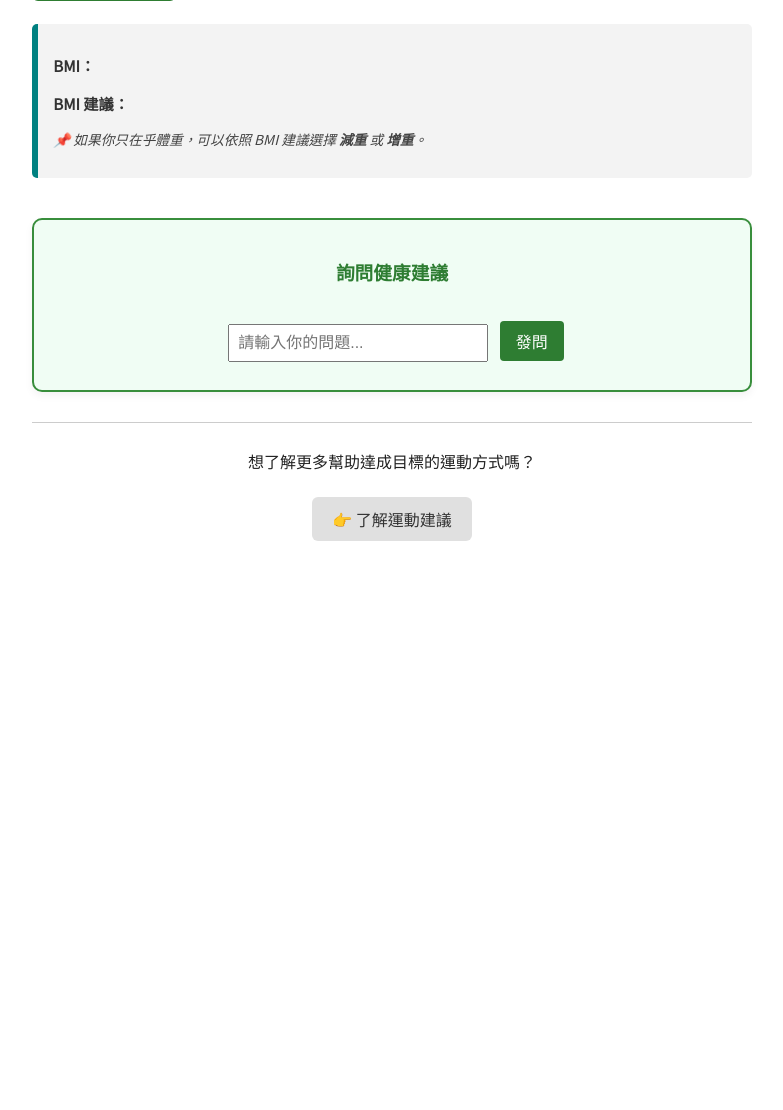
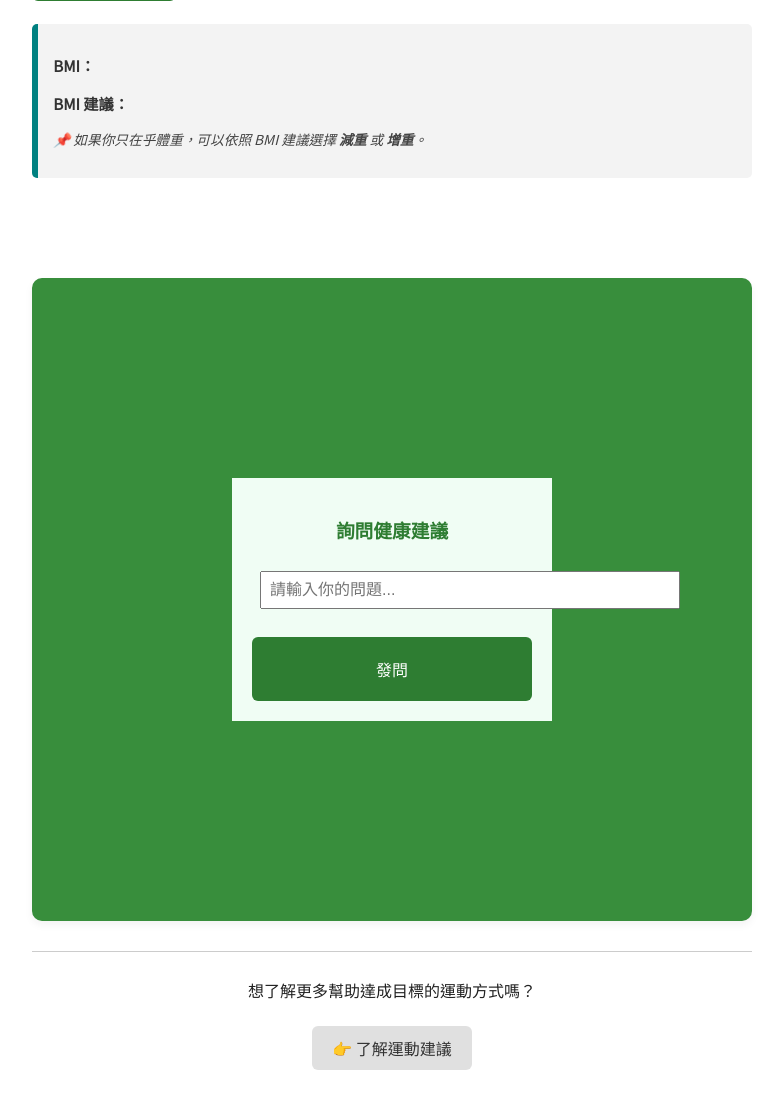
Before and after one commit to TingYu89/tdee-app, a FastAPI app: page / in a window 1280 px wide. Shown: the part 1402-2512 px from the top of the page, without its empty margins (248-1031 px from the left). Before the commit the page ends 1943 px from the top, so only its background shows below. Run offline with FastAPI, Linux system fonts and the light colour scheme.

Commit message:
feat: 加入 AI 發問功能與版面調整

```diff
--- a/main.py
+++ b/main.py
@@ -8,12 +8,13 @@ from fastapi.templating import Jinja2Templates
 from fastapi.requests import Request
 import uvicorn
 import os
+import requests
 from fastapi.responses import JSONResponse
 from dotenv import load_dotenv
 
 load_dotenv()
 OPENROUTER_API_KEY = os.getenv("OPENROUTER_API_KEY")
-
+print("🧪 OPENROUTER_API_KEY:", OPENROUTER_API_KEY)
 templates = Jinja2Templates(directory="templates")
 
 app = FastAPI(
@@ -55,28 +56,40 @@ def exercise_page(request: Request):
 
 @app.post("/ask-ai")
 async def ask_ai(data: dict):
-    user_prompt = f"我是一位{data['age']}歲的{data['gender']}，我目前的TDEE是{data['tdee']}，我的目標是{data['goal']}。請給我一天的飲食與運動建議，請具體並簡潔地列出重點。"
+    try:
+        user_prompt = (
+                f"我是{data['age']}歲的{data['gender']}，"
+                f"目前的TDEE是{data['tdee']}，我的目標是{data['goal']}。"
+                f"請根據這些資訊與我問的問題：{data['question']}，給我一段具體建議。"
+            )
 
-    headers = {
-        "Authorization": f"Bearer {OPENROUTER_API_KEY}",
-        "Content-Type": "application/json",
-        "HTTP-Referer": "http://localhost:8000",
-        # "HTTP-Referer": "https://yourdomain.onrender.com",
-        "X-Title": "tdee-app"
-    }
+        headers = {
+            "Authorization": f"Bearer {OPENROUTER_API_KEY}",
+            "Content-Type": "application/json",
+            "HTTP-Referer": "http://localhost:8000",
+            # "HTTP-Referer": "https://yourdomain.onrender.com",
+            "X-Title": "tdee-app"
+        }
 
-    payload = {
-        "model": "openai/gpt-3.5-turbo",
-        "messages": [
-            {"role": "system", "content": "你是一位營養師與運動教練，請根據使用者提供的TDEE資訊提供具體建議。"},
-            {"role": "user", "content": user_prompt}
-        ]
-    }
+        payload = {
+            "model": "openai/gpt-3.5-turbo",
+            "messages": [
+                {"role": "system", "content": "你是一位營養師與運動教練，請根據使用者提供的TDEE資訊提供具體建議。"},
+                {"role": "user", "content": user_prompt}
+            ]
+        }
+        print("🚀 payload:", payload)
 
-    response = requests.post("https://openrouter.ai/api/v1/chat/completions", headers=headers, json=payload)
+        response = requests.post("https://openrouter.ai/api/v1/chat/completions", headers=headers, json=payload)
 
-    if response.status_code == 200:
-        ai_reply = response.json()["choices"][0]["message"]["content"]
-        return JSONResponse(content={"ai_response": ai_reply})
-    else:
-        return JSONResponse(status_code=500, content={"error": "API call failed"})
+        print("✅ Status:", response.status_code)
+        print("📨 Response:", response.text)
+
+        if response.status_code == 200:
+            ai_reply = response.json()["choices"][0]["message"]["content"]
+            return JSONResponse(content={"ai_response": ai_reply})
+        else:
+            return JSONResponse(status_code=500, content={"error": "API call failed"})
+    except Exception as e:
+        print("🔥 Exception in /ask-ai:", str(e))
+        return JSONResponse(status_code=500, content={"error": str(e)})
--- a/static/style.css
+++ b/static/style.css
@@ -241,28 +241,29 @@ body {
 }
 
 .ask-ai-section {
-  border: 2px solid #388e3c;         /* 加粗一點，顏色明顯 */
+  border: 200px solid #388e3c;         /* 加粗一點，顏色明顯 */
   border-radius: 10px;
   background-color: #f0fdf4;         /* 更淺的綠底 */
   padding: 20px;
-  margin-top: 40px;
+  margin-top: 100px;
   text-align: center;
   box-shadow: 0 4px 8px rgba(0, 0, 0, 0.05);
 }
 
 .ask-ai-section input[type="text"] {
-  width: 240px;
+  width: 400px;
   padding: 8px;
   margin: 8px;
   font-size: 16px;
 }
 
-.ask-ai-section button {
-  padding: 8px 16px;
+.ask-ai-section button#ask-ai-btn {
+  width: 100%;
+  padding: 20px 40px;
   background-color: #2e7d32;
   color: white;
   border: none;
-  border-radius: 4px;
+  border-radius: 6px;
   cursor: pointer;
 }
 
@@ -272,7 +273,7 @@ body {
 
 
 .ask-ai-section h3 {
-  margin-bottom: 16px;
+  margin-bottom: 20px;
   color: #2e7d32;
   font-weight: bold;
 }
--- a/templates/index.html
+++ b/templates/index.html
@@ -81,9 +81,11 @@
     <div class="ask-ai-section">
       <h3>詢問健康建議</h3>
       <input type="text" id="user-question" placeholder="請輸入你的問題..." />
-      <button onclick="askAI()">發問</button>
+      <!-- <button onclick="askAI()">發問</button> -->
+      <button id="ask-ai-btn" onclick="askAI()">發問</button>
       <div id="ai-response"></div>
     </div>
+
 
     <div class="next-suggestion">
       <p>想了解更多幫助達成目標的運動方式嗎？</p>
@@ -117,25 +119,46 @@
       document.getElementById("bmi").textContent = json.bmi.toFixed(2);
       document.getElementById("bmi_message").textContent = json.bmi_message;
     });
+
     document.addEventListener("DOMContentLoaded", () => {
-      const aiBtn = document.getElementById("ask-ai-btn");
-      const aiInput = document.getElementById("ai-question");
-      const aiResult = document.getElementById("ai-answer");
+      const aiBtn = document.querySelector("button[onclick='askAI()']");
+      const aiInput = document.getElementById("user-question");
+      const aiResult = document.getElementById("ai-response");
 
       aiBtn.addEventListener("click", async () => {
         const question = aiInput.value;
-        aiResult.textContent = "AI 正在思考中... ⏳";
+        aiResult.textContent = " 正在思考中... ⏳";
+
+        // 從頁面抓使用者輸入資料
+        const age = parseInt(document.querySelector("input[name='age']").value);
+        const height = parseFloat(document.querySelector("input[name='height']").value);
+        const weight = parseFloat(document.querySelector("input[name='weight']").value);
+        const gender = document.querySelector("select[name='gender']").value;
+        const goal = document.querySelector("select[name='goal']").value;
+        const tdee = parseFloat(document.getElementById("tdee").textContent);
 
         const res = await fetch("/ask-ai", {
           method: "POST",
-          headers: { "Content-Type": "application/json" },
-          body: JSON.stringify({ question })
+          headers: {
+            "Content-Type": "application/json"
+          },
+          body: JSON.stringify({
+            age,
+            height,
+            weight,
+            gender,
+            goal,
+            tdee,
+            question
+          })
         });
 
         const data = await res.json();
-        aiResult.textContent = "💬 " + data.answer;
+        console.log(data);
+        aiResult.textContent = "💬 " + (data.ai_response || "AI 沒有回答");
       });
     });
+
   </script>
 </body>
 </html>
```
Also changed, not shown: 1 other file.
